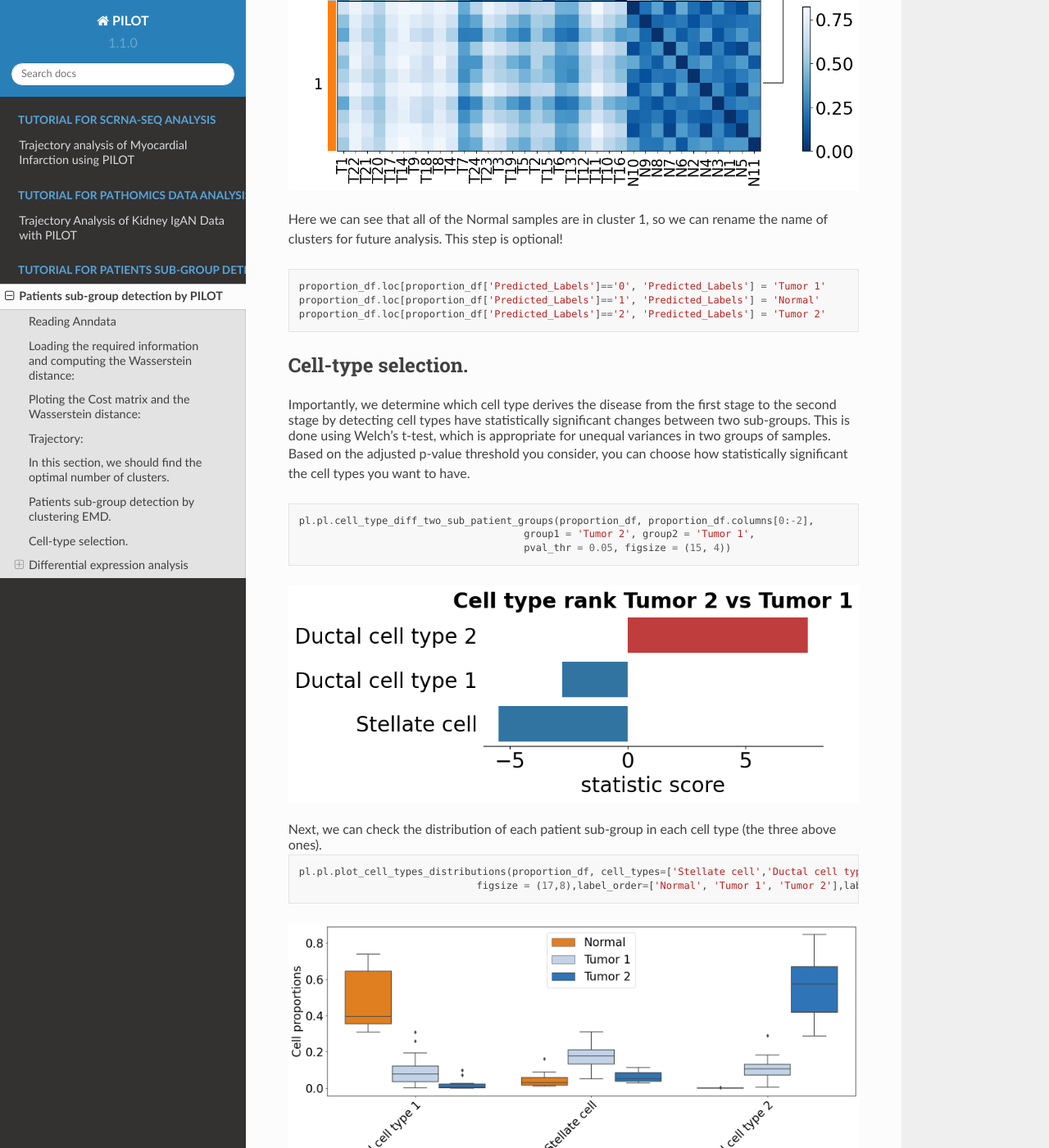
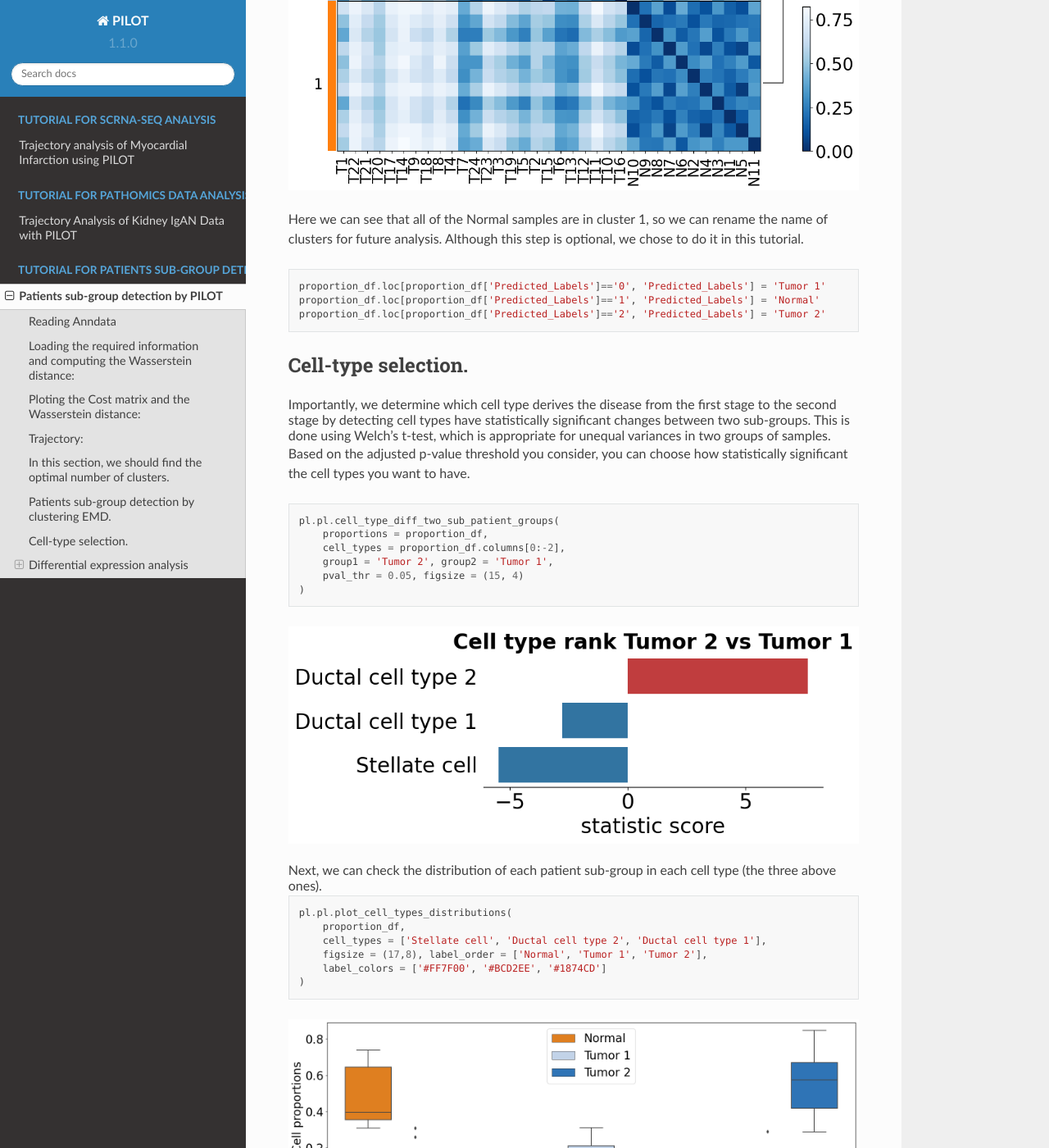
Before and after one commit to CostaLab/PILOT, a Sphinx documentation site: the page built from docs/source/Patients_sub_group_detection.md, in a window 1280 px wide and 1400 px high, scrolled down 5379 px. Shown: the whole window at 82% size. Built offline with Sphinx 7.4.7 and the Read the Docs theme 2.0.0, drawn with Linux system fonts in a browser that asks for light colours.

Commit message:
changes to index and first tutorial. Fixing typos and trying to make the tutorial more clear and easier to use from the users perspective.

````diff
--- a/docs/source/Patients_sub_group_detection.md
+++ b/docs/source/Patients_sub_group_detection.md
@@ -20,7 +20,7 @@ import scanpy as sc
 
 
 ```python
-adata=sc.read_h5ad('PDAC.h5ad')
+adata = sc.read_h5ad('PDAC.h5ad')
 ```
 
 
@@ -126,7 +126,7 @@ proportion_df=pl.pl.clustering_emd(adata,res=adata.uns['best_res'])
 
 
 
-Here we can see that all of the Normal samples are in cluster 1, so we can rename the name of clusters for future analysis. This step is optional!
+Here we can see that all of the Normal samples are in cluster 1, so we can rename the name of clusters for future analysis. Although this step is optional, we chose to do it in this tutorial.
 
 
 ```python
@@ -145,9 +145,12 @@ Based on the adjusted p-value threshold you consider, you can choose how statist
 
 
 ```python
-pl.pl.cell_type_diff_two_sub_patient_groups(proportion_df, proportion_df.columns[0:-2],
-                                      group1 = 'Tumor 2', group2 = 'Tumor 1',
-                                      pval_thr = 0.05, figsize = (15, 4))
+pl.pl.cell_type_diff_two_sub_patient_groups(
+    proportions = proportion_df,
+    cell_types = proportion_df.columns[0:-2],
+    group1 = 'Tumor 2', group2 = 'Tumor 1',
+    pval_thr = 0.05, figsize = (15, 4)
+)
 ```
 
 
@@ -162,8 +165,12 @@ Next, we can check the distribution of each patient sub-group in each cell type
 
 
 ```python
-pl.pl.plot_cell_types_distributions(proportion_df, cell_types=['Stellate cell','Ductal cell type 2','Ductal cell type 1'],
-                              figsize = (17,8),label_order=['Normal', 'Tumor 1', 'Tumor 2'],label_colors=['#FF7F00','#BCD2EE','#1874CD'])
+pl.pl.plot_cell_types_distributions(
+    proportion_df,
+    cell_types = ['Stellate cell', 'Ductal cell type 2', 'Ductal cell type 1'],
+    figsize = (17,8), label_order = ['Normal', 'Tumor 1', 'Tumor 2'],
+    label_colors = ['#FF7F00', '#BCD2EE', '#1874CD']
+)
 ```
 
 
````
Also changed, not shown: docs/source/index.md (+5 -0 lines).
